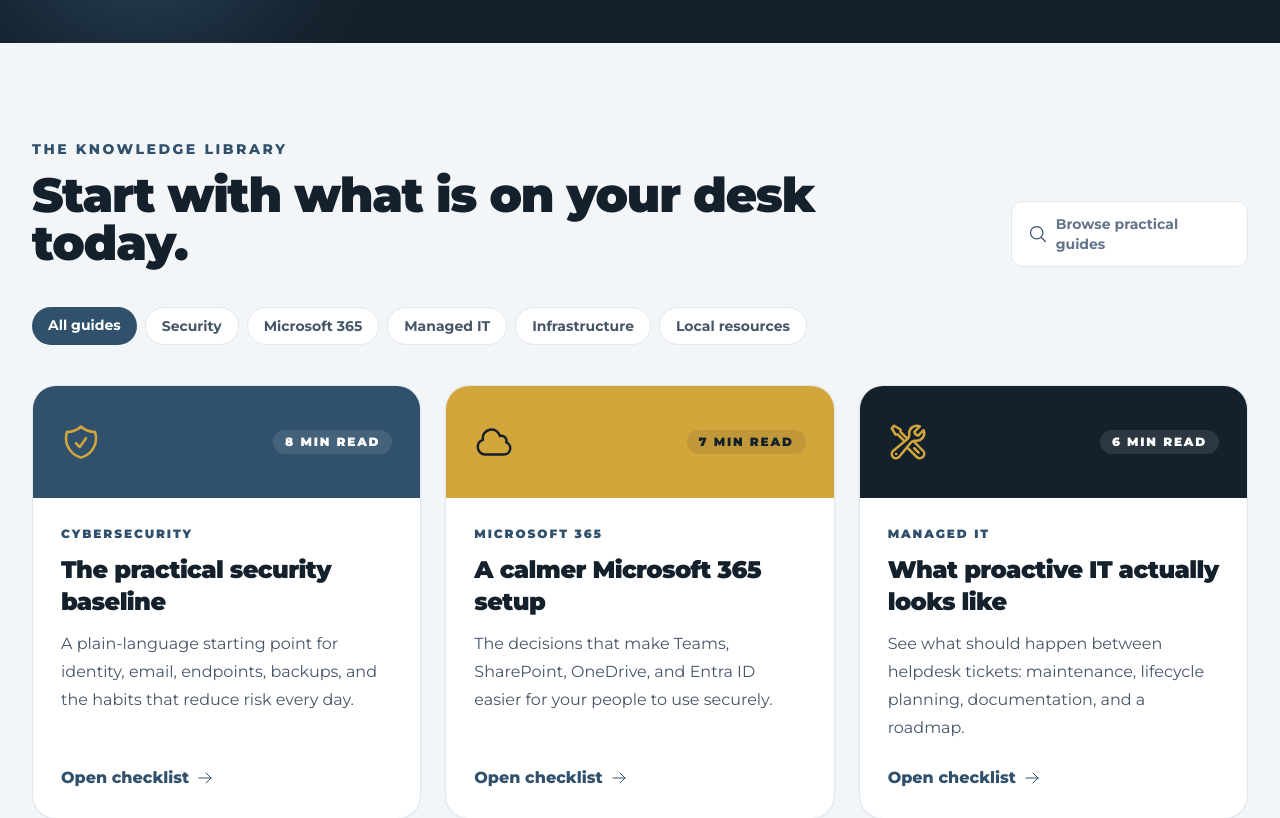
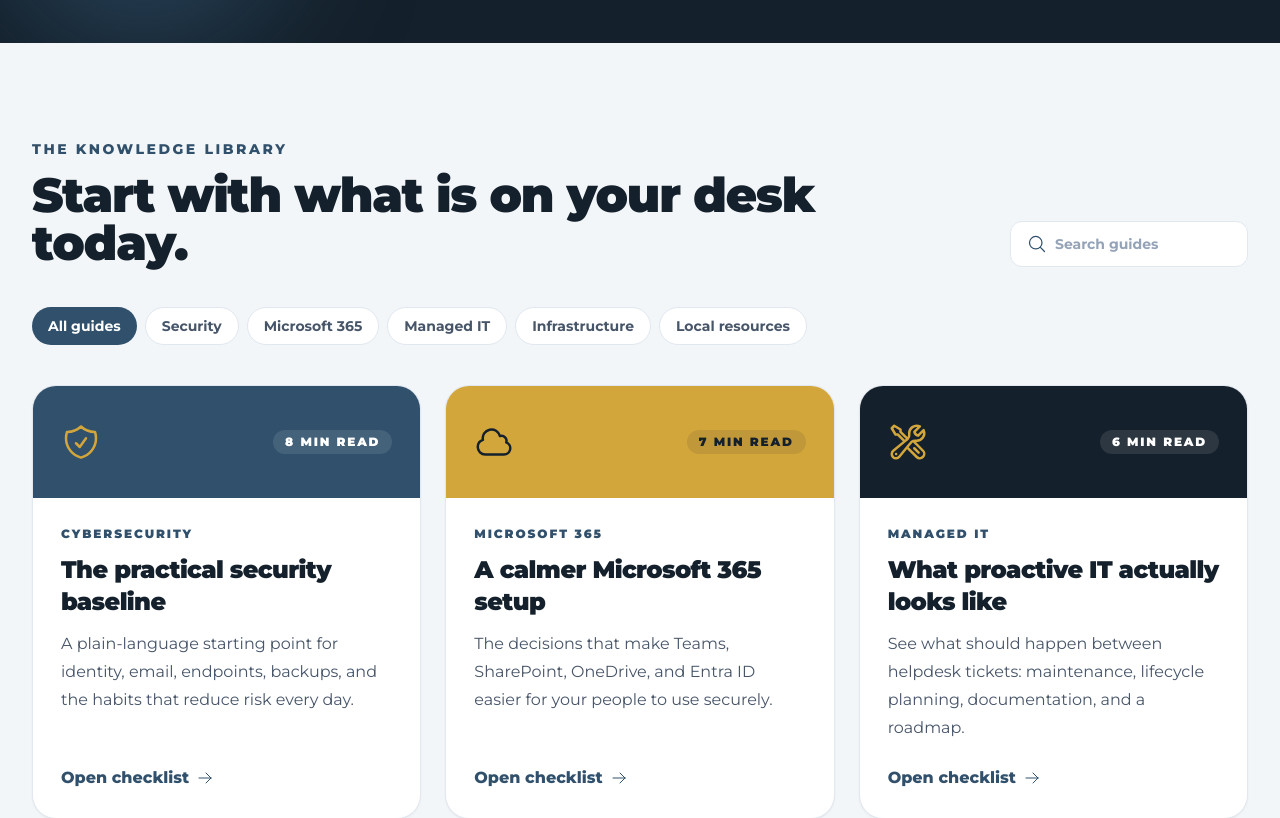
Before and after one commit to MissionTS/mts-site, a Next.js app: page /resources in a window 1280 px wide. Shown: the part 920-1738 px from the top of the page. Built offline with nearby package versions, Linux system fonts and the light colour scheme.

Commit message:
Make Knowledge Hub filters functional

```diff
--- a/app/resources/page.tsx
+++ b/app/resources/page.tsx
@@ -1,4 +1,5 @@
-import type { Metadata } from "next";
+"use client";
+import { useMemo, useState } from "react";
 import {
   ArrowRightIcon,
   BookOpenIcon,
@@ -13,11 +14,6 @@ import {
 import Link from "next/link";
 import { SiteFooter } from "@/components/SiteFooter";
 import { SiteHeader } from "@/components/SiteHeader";
-
-export const metadata: Metadata = {
-  title: "Mission Knowledge Hub | Mission Technology Solutions",
-  description: "Practical IT, cybersecurity, Microsoft 365, and infrastructure guides from Mission Technology Solutions.",
-};
 
 const guides = [
   { slug: "security-baseline", icon: ShieldCheckIcon, tag: "Cybersecurity", title: "The practical security baseline", text: "A plain-language starting point for identity, email, endpoints, backups, and the habits that reduce risk every day.", time: "8 min read", tone: "bg-mission-navy" },
@@ -67,6 +63,13 @@ const securityGuides = [
 const topics = [["All guides", "#guides"], ["Security", "#guides"], ["Microsoft 365", "#guides"], ["Managed IT", "#guides"], ["Infrastructure", "#guides"], ["Local resources", "#guides"]];
 
 export default function ResourcesPage() {
+  const [activeTopic, setActiveTopic] = useState("All guides");
+  const [query, setQuery] = useState("");
+  const filteredGuides = useMemo(() => guides.filter((guide) => {
+    const topicMatch = activeTopic === "All guides" || guide.tag === activeTopic;
+    const haystack = `${guide.title} ${guide.text} ${guide.tag}`.toLowerCase();
+    return topicMatch && haystack.includes(query.toLowerCase());
+  }), [activeTopic, query]);
   return (
     <main>
       <SiteHeader />
@@ -87,9 +90,9 @@ export default function ResourcesPage() {
       </section>
       <section id="guides" className="bg-mission-mist py-20 lg:py-24">
         <div className="mx-auto max-w-7xl px-6 lg:px-8">
-          <div className="flex flex-col gap-8 lg:flex-row lg:items-end lg:justify-between"><div><p className="text-sm font-extrabold uppercase tracking-[0.18em] text-mission-navy">The knowledge library</p><h2 className="mt-3 text-4xl font-black tracking-tight text-mission-ink sm:text-5xl">Start with what is on your desk today.</h2></div><div className="flex items-center gap-2 rounded-xl border border-slate-200 bg-white px-4 py-3 text-sm font-bold text-slate-500"><MagnifyingGlassIcon className="h-5 w-5 text-mission-navy" /> Browse practical guides</div></div>
-          <div className="mt-10 flex flex-wrap gap-2">{topics.map(([topic, href], i) => <a key={topic} href={href} className={`rounded-full px-4 py-2 text-sm font-bold transition hover:-translate-y-0.5 hover:shadow-sm ${i === 0 ? "bg-mission-navy text-white" : "border border-slate-200 bg-white text-slate-600 hover:border-mission-gold"}`}>{topic}</a>)}</div>
-          <div className="mt-10 grid gap-6 md:grid-cols-2 lg:grid-cols-3">{guides.map(({ slug, icon: Icon, tag, title, text, time, tone }) => <article key={title} className="group flex min-h-[310px] flex-col overflow-hidden rounded-3xl border border-slate-200 bg-white shadow-sm transition hover:-translate-y-1 hover:shadow-xl"><div className={`flex h-28 items-center justify-between px-7 ${tone}`}><Icon className={`h-10 w-10 ${tone === "bg-mission-gold" ? "text-mission-ink" : "text-mission-gold"}`} /><span className={`rounded-full px-3 py-1 text-xs font-black uppercase tracking-[0.15em] ${tone === "bg-mission-gold" ? "bg-mission-ink/10 text-mission-ink" : "bg-white/10 text-white"}`}>{time}</span></div><div className="flex flex-1 flex-col p-7"><p className="text-xs font-black uppercase tracking-[0.16em] text-mission-navy">{tag}</p><h3 className="mt-3 text-2xl font-black tracking-tight text-mission-ink">{title}</h3><p className="mt-3 flex-1 leading-7 text-slate-600">{text}</p><Link href={`/resources/${slug}`} className="mt-6 inline-flex items-center gap-2 font-extrabold text-mission-navy transition group-hover:text-mission-gold">Open checklist <ArrowRightIcon className="h-4 w-4" /></Link></div></article>)}</div>
+          <div className="flex flex-col gap-8 lg:flex-row lg:items-end lg:justify-between"><div><p className="text-sm font-extrabold uppercase tracking-[0.18em] text-mission-navy">The knowledge library</p><h2 className="mt-3 text-4xl font-black tracking-tight text-mission-ink sm:text-5xl">Start with what is on your desk today.</h2></div><label className="flex items-center gap-2 rounded-xl border border-slate-200 bg-white px-4 py-3 text-sm font-bold text-slate-500"><MagnifyingGlassIcon className="h-5 w-5 text-mission-navy" /><span className="sr-only">Search guides</span><input value={query} onChange={(event) => setQuery(event.target.value)} placeholder="Search guides" className="w-44 bg-transparent outline-none placeholder:text-slate-400" /></label></div>
+          <div className="mt-10 flex flex-wrap gap-2">{topics.map(([topic], i) => <button type="button" key={topic} onClick={() => setActiveTopic(topic)} className={`rounded-full px-4 py-2 text-sm font-bold transition hover:-translate-y-0.5 hover:shadow-sm ${activeTopic === topic || (i === 0 && activeTopic === "All guides") ? "bg-mission-navy text-white" : "border border-slate-200 bg-white text-slate-600 hover:border-mission-gold"}`}>{topic}</button>)}</div>
+          <div className="mt-10 grid gap-6 md:grid-cols-2 lg:grid-cols-3">{filteredGuides.map(({ slug, icon: Icon, tag, title, text, time, tone }) => <article key={title} className="group flex min-h-[310px] flex-col overflow-hidden rounded-3xl border border-slate-200 bg-white shadow-sm transition hover:-translate-y-1 hover:shadow-xl"><div className={`flex h-28 items-center justify-between px-7 ${tone}`}><Icon className={`h-10 w-10 ${tone === "bg-mission-gold" ? "text-mission-ink" : "text-mission-gold"}`} /><span className={`rounded-full px-3 py-1 text-xs font-black uppercase tracking-[0.15em] ${tone === "bg-mission-gold" ? "bg-mission-ink/10 text-mission-ink" : "bg-white/10 text-white"}`}>{time}</span></div><div className="flex flex-1 flex-col p-7"><p className="text-xs font-black uppercase tracking-[0.16em] text-mission-navy">{tag}</p><h3 className="mt-3 text-2xl font-black tracking-tight text-mission-ink">{title}</h3><p className="mt-3 flex-1 leading-7 text-slate-600">{text}</p><Link href={`/resources/${slug}`} className="mt-6 inline-flex items-center gap-2 font-extrabold text-mission-navy transition group-hover:text-mission-gold">Open checklist <ArrowRightIcon className="h-4 w-4" /></Link></div></article>)}{filteredGuides.length === 0 && <p className="col-span-full rounded-2xl border border-dashed border-slate-300 bg-white p-8 text-center font-bold text-slate-600">No guides match that search yet. Try another phrase.</p>}</div>
           <div className="mt-20 border-t border-slate-200 pt-16"><div className="max-w-3xl"><p className="text-sm font-extrabold uppercase tracking-[0.18em] text-mission-navy">Security</p><h2 className="mt-3 text-4xl font-black tracking-tight text-mission-ink sm:text-5xl">Build habits that hold up under pressure.</h2><p className="mt-5 text-lg leading-8 text-slate-600">Short, practical security explainers for the moments before, during, and after an incident.</p></div><div className="mt-10 grid gap-4 md:grid-cols-2 lg:grid-cols-3">{securityGuides.map(([slug, title]) => <article key={slug} className="group rounded-2xl border border-slate-200 bg-white p-6 transition hover:-translate-y-1 hover:border-mission-gold hover:shadow-lg"><span className="text-xs font-black uppercase tracking-[0.16em] text-mission-navy">Security guide</span><h3 className="mt-4 text-xl font-black tracking-tight text-mission-ink">{title}</h3><Link href={`/resources/${slug}`} className="mt-5 inline-flex items-center gap-2 text-sm font-extrabold text-mission-navy group-hover:text-mission-gold">Read the guide <ArrowRightIcon className="h-4 w-4" /></Link></article>)}</div></div>
           <div className="mt-20 border-t border-slate-200 pt-16"><div className="max-w-3xl"><p className="text-sm font-extrabold uppercase tracking-[0.18em] text-mission-navy">Local resources</p><h2 className="mt-3 text-4xl font-black tracking-tight text-mission-ink sm:text-5xl">Technology guidance for Indiana teams.</h2><p className="mt-5 text-lg leading-8 text-slate-600">Local context matters. Start with your community, your connectivity options, and the resources available to Indiana businesses.</p></div><div className="mt-10 grid gap-4 md:grid-cols-2 lg:grid-cols-3">{localGuides.map(([slug, title, text]) => <article key={slug} className="group rounded-2xl border border-slate-200 bg-white p-6 transition hover:-translate-y-1 hover:border-mission-gold hover:shadow-lg"><span className="text-xs font-black uppercase tracking-[0.16em] text-mission-navy">Indiana resource</span><h3 className="mt-4 text-xl font-black tracking-tight text-mission-ink">{title}</h3><p className="mt-3 text-sm leading-6 text-slate-600">{text}</p><Link href={`/resources/${slug}`} className="mt-5 inline-flex items-center gap-2 text-sm font-extrabold text-mission-navy group-hover:text-mission-gold">Read the guide <ArrowRightIcon className="h-4 w-4" /></Link></article>)}</div></div>
           <div className="mt-20 border-t border-slate-200 pt-16"><div className="max-w-3xl"><p className="text-sm font-extrabold uppercase tracking-[0.18em] text-mission-navy">Looking for IT?</p><h2 className="mt-3 text-4xl font-black tracking-tight text-mission-ink sm:text-5xl">The buying questions worth asking first.</h2><p className="mt-5 text-lg leading-8 text-slate-600">Thinking about managed IT, a provider change, or adding strategic support? These guides make the business case easier to evaluate.</p></div><div className="mt-10 grid gap-4 md:grid-cols-2 lg:grid-cols-3">{lookingForItGuides.map(({ slug, title, text, time }) => <article key={slug} className="group rounded-2xl border border-slate-200 bg-white p-6 transition hover:-translate-y-1 hover:border-mission-gold hover:shadow-lg"><div className="flex items-center justify-between gap-3"><span className="text-xs font-black uppercase tracking-[0.16em] text-mission-navy">Looking for IT</span><span className="text-xs font-bold text-slate-400">{time}</span></div><h3 className="mt-4 text-xl font-black tracking-tight text-mission-ink">{title}</h3><p className="mt-3 text-sm leading-6 text-slate-600">{text}</p><Link href={`/resources/${slug}`} className="mt-5 inline-flex items-center gap-2 text-sm font-extrabold text-mission-navy group-hover:text-mission-gold">Read the guide <ArrowRightIcon className="h-4 w-4" /></Link></article>)}</div></div>
```
